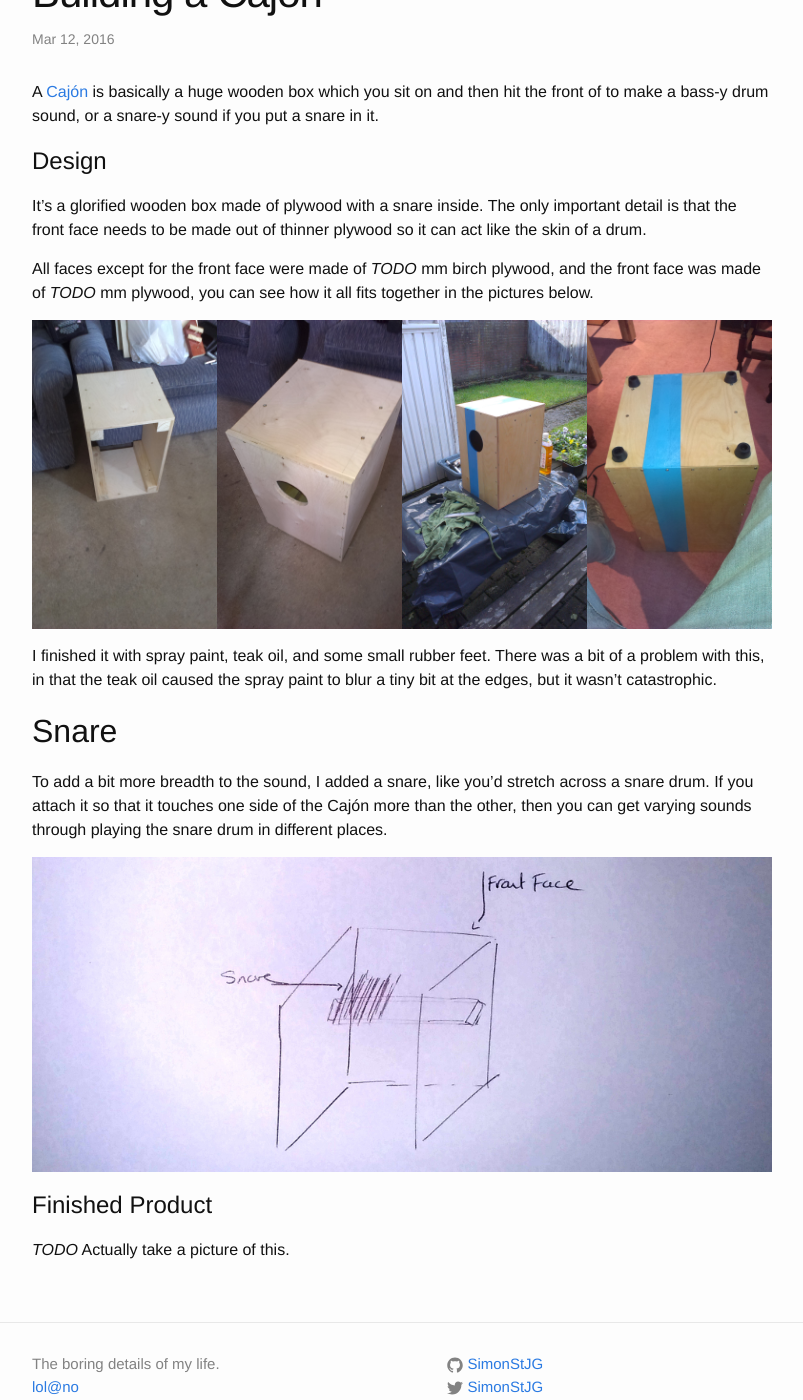
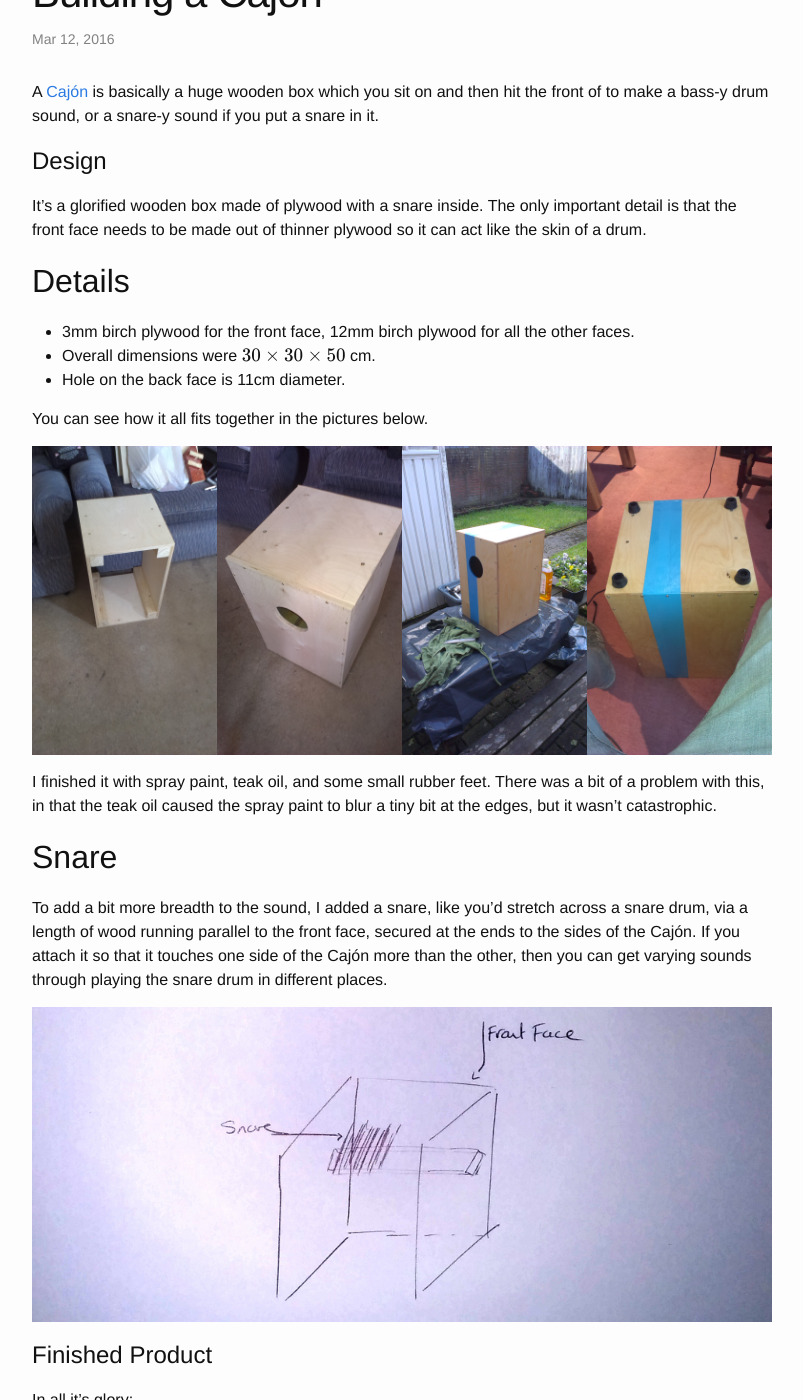
Before and after one commit to SimonStJG/SimonStJG.github.io, a Jekyll site: the page built from _posts/2016-03-12-Building-a-Cajon.markdown, in a window 1280 px wide and 1400 px high, scrolled down 261 px. Shown: the whole window, without its empty margins (238-1041 px from the left). Built offline with Jekyll 4.4.1, drawn with Linux system fonts in a browser that asks for light colours; formulas are drawn with MathJax 3.

Commit message:
More Cajón details

```diff
--- a/_posts/2016-03-12-Building-a-Cajon.markdown
+++ b/_posts/2016-03-12-Building-a-Cajon.markdown
@@ -11,7 +11,13 @@ A [Cajón](https://en.wikipedia.org/wiki/Caj%C3%B3n) is basically a huge wooden
 
 It's a glorified wooden box made of plywood with a snare inside.  The only important detail is that the front face needs to be made out of thinner plywood so it can act like the skin of a drum.
 
-All faces except for the front face were made of *TODO* mm birch plywood, and the front face was made of *TODO* mm plywood, you can see how it all fits together in the pictures below.
+## Details ##
+
+* 3mm birch plywood for the front face, 12mm birch plywood for all the other faces.
+* Overall dimensions were \\( 30 \times 30 \times 50 \\) cm.
+* Hole on the back face is 11cm diameter.
+
+You can see how it all fits together in the pictures below.
 
 ![Cajón skeleton](/images/cajon-skeleton.jpg){:width="25%"}![Cajón undecorated](/images/cajon-not-decorated.jpg){:width="25%"}![Cajón being oiled](/images/cajon-oiling.jpg){:width="25%"}![Cajón with feet](/images/cajon-feet.jpg){:width="25%"}
 
@@ -19,10 +25,12 @@ I finished it with spray paint, teak oil, and some small rubber feet.  There was
 
 ## Snare ##
 
-To add a bit more breadth to the sound, I added a snare, like you'd stretch across a snare drum.  If you attach it so that it touches one side of the Cajón more than the other, then you can get varying sounds through playing the snare drum in different places.
+To add a bit more breadth to the sound, I added a snare, like you'd stretch across a snare drum, via a length of wood running parallel to the front face, secured at the ends to the sides of the Cajón.  If you attach it so that it touches one side of the Cajón more than the other, then you can get varying sounds through playing the snare drum in different places.
 
 ![Cajón snare diagram](/images/cajon-snare-diagram.jpg)
 
 # Finished Product #
 
-*TODO* Actually take a picture of this.
+In all it's glory:
+
+![Cajón front face](/images/cajon-finished-front.jpg){:width="50%"}![Cajón back face](/images/cajon-finished-back.jpg){:width="50%"}
```
Also changed, not shown: images/cajon-finished-back.jpg (added), images/cajon-finished-front.jpg (added).
